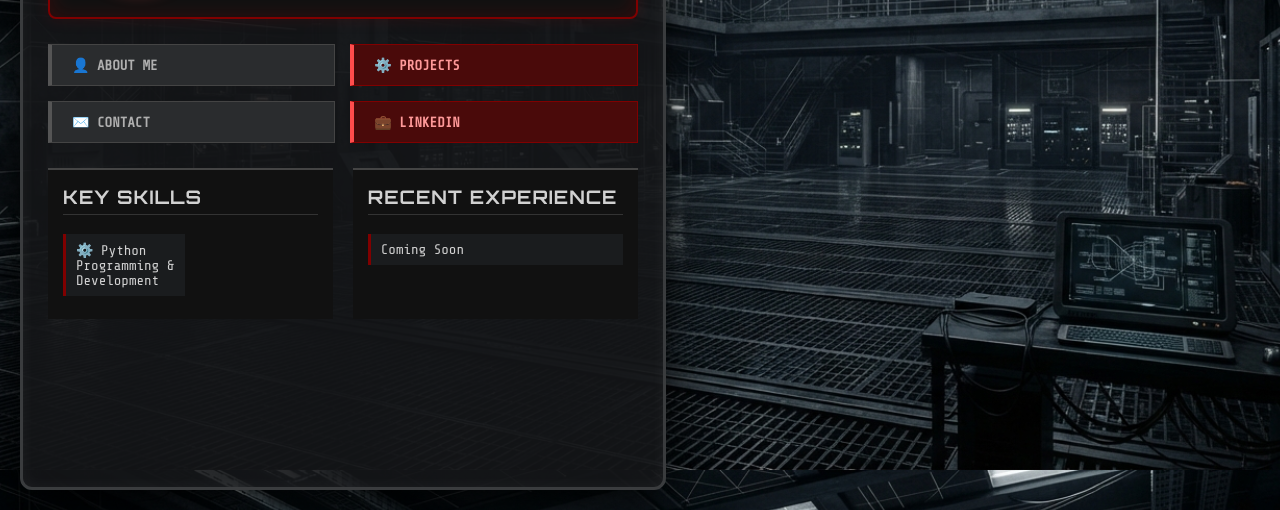
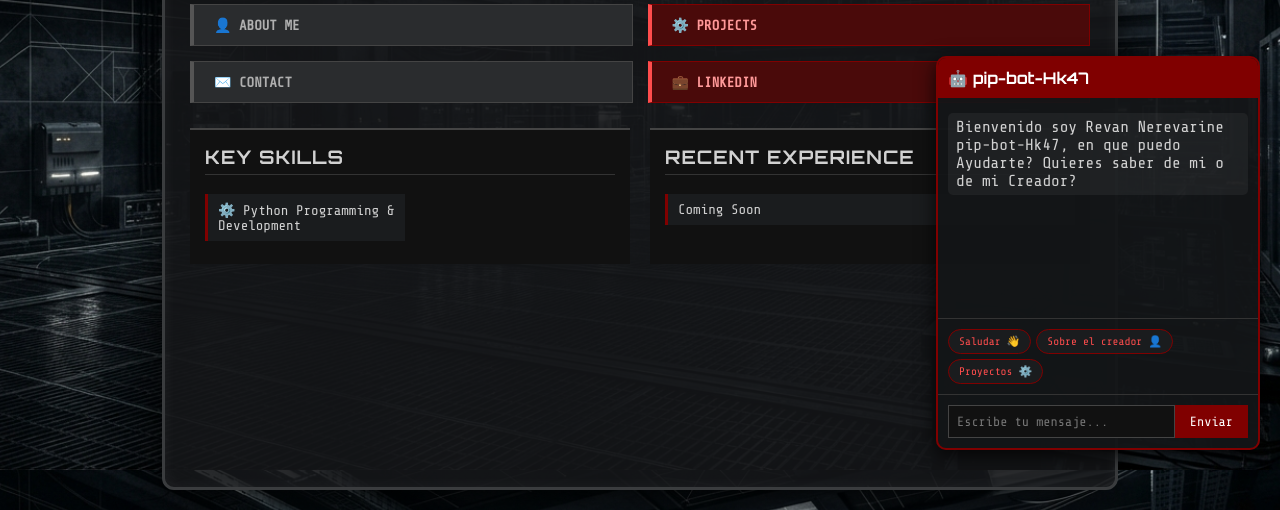
Before and after one commit to Eldhjarta/Personal-Portfolio, a plain HTML site: page index.html in a window 1280 px wide. Shown: the part 330-840 px from the top of the page. Drawn offline with nearby package versions, Linux system fonts and the light colour scheme.

Commit message:
Update style.css

```diff
--- a/static/style.css
+++ b/static/style.css
@@ -210,3 +210,107 @@ summary {
     border-left: 3px solid #ff4d4d;
     transform: translateX(5px);
 }
+
+/* --- ESTILO REvan HK47 --- */
+#chat-widget {
+    position: fixed;
+    bottom: 20px;
+    right: 20px;
+    width: 320px;
+    background: rgba(20, 22, 24, 0.95);
+    border: 2px solid #800000;
+    border-radius: 10px;
+    font-family: 'Share Tech Mono', monospace;
+    z-index: 1000;
+    box-shadow: 0 5px 20px rgba(0,0,0,0.8);
+}
+
+#chat-header {
+    background: #800000;
+    color: white;
+    padding: 10px;
+    font-weight: bold;
+    border-top-left-radius: 8px;
+    border-top-right-radius: 8px;
+    font-family: 'Orbitron', sans-serif;
+}
+
+#chat-messages {
+    height: 200px;
+    overflow-y: auto;
+    padding: 10px;
+    display: flex;
+    flex-direction: column;
+}
+
+.user-msg {
+    color: #ff4d4d;
+    text-align: right;
+    margin: 5px 0;
+    background: rgba(255, 77, 77, 0.1);
+    padding: 5px 8px;
+    border-radius: 5px;
+    align-self: flex-end;
+}
+
+.bot-msg {
+    color: #d1d1d1;
+    margin: 5px 0;
+    background: rgba(255, 255, 255, 0.05);
+    padding: 5px 8px;
+    border-radius: 5px;
+    align-self: flex-start;
+}
+
+#chat-suggestions {
+    display: flex;
+    flex-wrap: wrap;
+    gap: 5px;
+    padding: 10px;
+    border-top: 1px solid #333;
+}
+
+.suggestion-btn {
+    background: #1a1c1e;
+    color: #ff4d4d;
+    border: 1px solid #800000;
+    border-radius: 15px;
+    padding: 5px 10px;
+    font-size: 11px;
+    cursor: pointer;
+    font-family: 'Share Tech Mono', monospace;
+    transition: 0.2s;
+}
+
+.suggestion-btn:hover {
+    background: #800000;
+    color: white;
+}
+
+#chat-input-area {
+    display: flex;
+    padding: 10px;
+    border-top: 1px solid #333;
+}
+
+#chat-input {
+    flex: 1;
+    background: #111;
+    border: 1px solid #444;
+    color: white;
+    padding: 8px;
+    font-family: 'Share Tech Mono', monospace;
+}
+
+#chat-send {
+    background: #800000;
+    color: white;
+    border: none;
+    padding: 8px 15px;
+    cursor: pointer;
+    font-family: 'Share Tech Mono', monospace;
+}
+
+#chat-send:hover {
+    background: #ff4d4d;
+}
```
